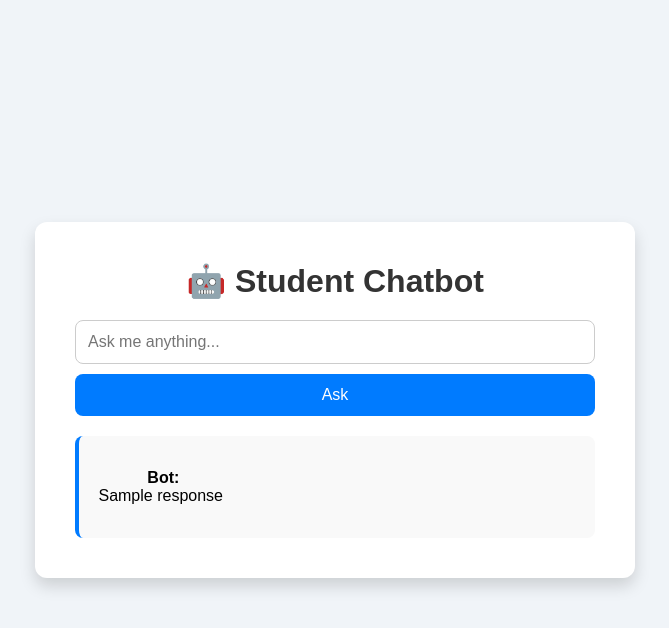
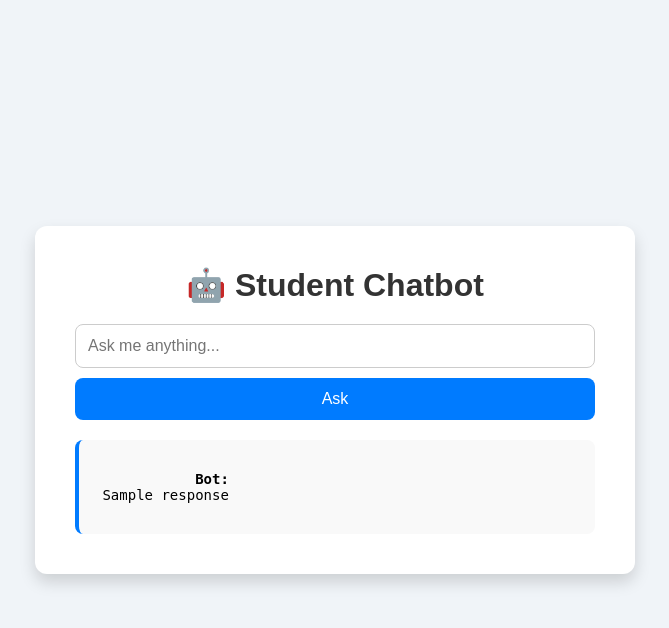
Before and after one commit to varaprasad1301/chatbot, a Flask app: template templates/index.html in a window 1280 px wide. Shown: the top 628 px of the page, without its empty margins (305-974 px from the left). Run offline with Flask 3, Linux system fonts and the light colour scheme; the template is opened without the code that fills it: most values are stand-ins (such as "Sample title", 1, 10 or a date in 2020).

Commit message:
Update index.html

```diff
--- a/templates/index.html
+++ b/templates/index.html
@@ -6,6 +6,23 @@
         * {
             box-sizing: border-box;
         }
+
+            /* ... existing styles above ... */
+
+            .response {
+                background: #f9f9f9;
+                padding: 15px;
+                border-left: 4px solid #007bff;
+                border-radius: 8px;
+                white-space: pre-wrap;
+                max-height: 300px;         /* Limit height */
+                overflow-y: auto;          /* Vertical scroll */
+                overflow-x: auto;          /* Horizontal scroll */
+                font-family: monospace;    /* Better for code */
+                font-size: 14px;
+            }
+
+
 
         body {
             margin: 0;
```
